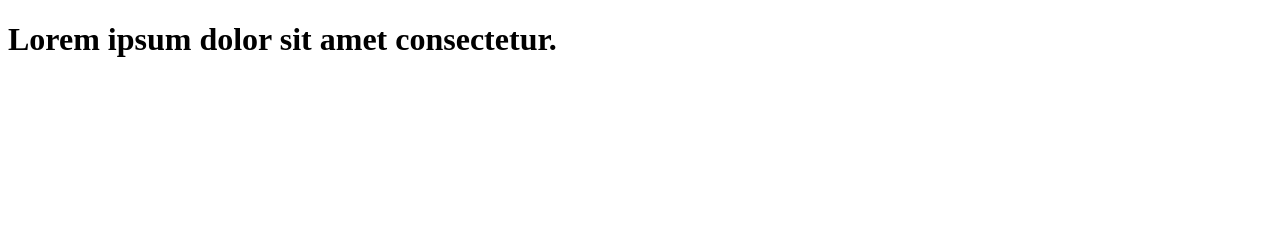
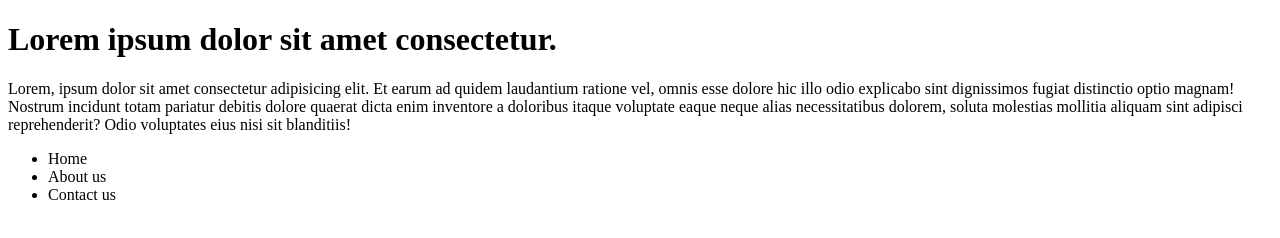
Before and after one commit to igeert81/learn-git, a plain HTML site: page index.html in a window 1280 px wide. Drawn offline with Linux system fonts and the light colour scheme.

Commit message:
add a list

```diff
--- a/index.html
+++ b/index.html
@@ -9,6 +9,16 @@
 
 <body>
     <h1>Lorem ipsum dolor sit amet consectetur.</h1>
+    <p>Lorem, ipsum dolor sit amet consectetur adipisicing elit. Et earum ad quidem laudantium ratione vel, omnis esse
+        dolore hic illo odio explicabo sint dignissimos fugiat distinctio optio magnam! Nostrum incidunt totam pariatur
+        debitis dolore quaerat dicta enim inventore a doloribus itaque voluptate eaque neque alias necessitatibus
+        dolorem, soluta molestias mollitia aliquam sint adipisci reprehenderit? Odio voluptates eius nisi sit
+        blanditiis!</p>
+    <ul>
+        <li>Home</li>
+        <li>About us</li>
+        <li>Contact us</li>
+    </ul>
 </body>
 
 </html>
```
